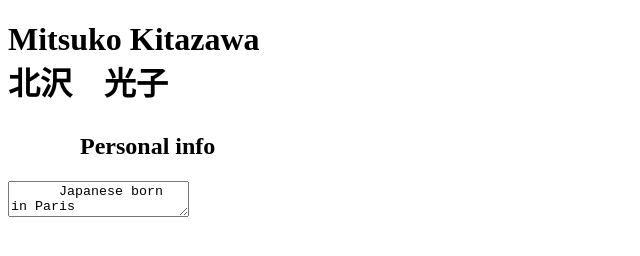
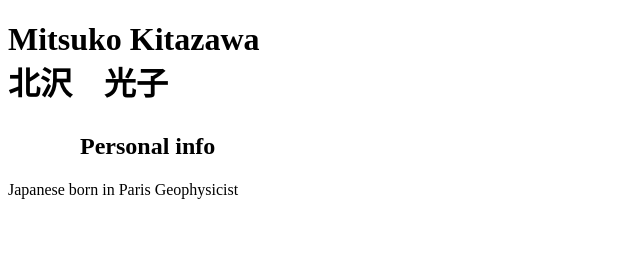
Before and after one commit to pikako77/pikako77.github.io, a plain HTML site: page index.html in a window 1280 px wide. Shown: the whole page, without its empty margins (0-640 px from the left). Drawn offline with Linux system fonts and the light colour scheme.

Commit message:
update index.html

```diff
--- a/index.html
+++ b/index.html
@@ -14,8 +14,9 @@
   <h2>
 　　　<b>Personal info</b>
   </h2>
-  <textarea>
+  <p>
       Japanese born in Paris
+      Geophysicist
 
 </html>
 </div>
```
